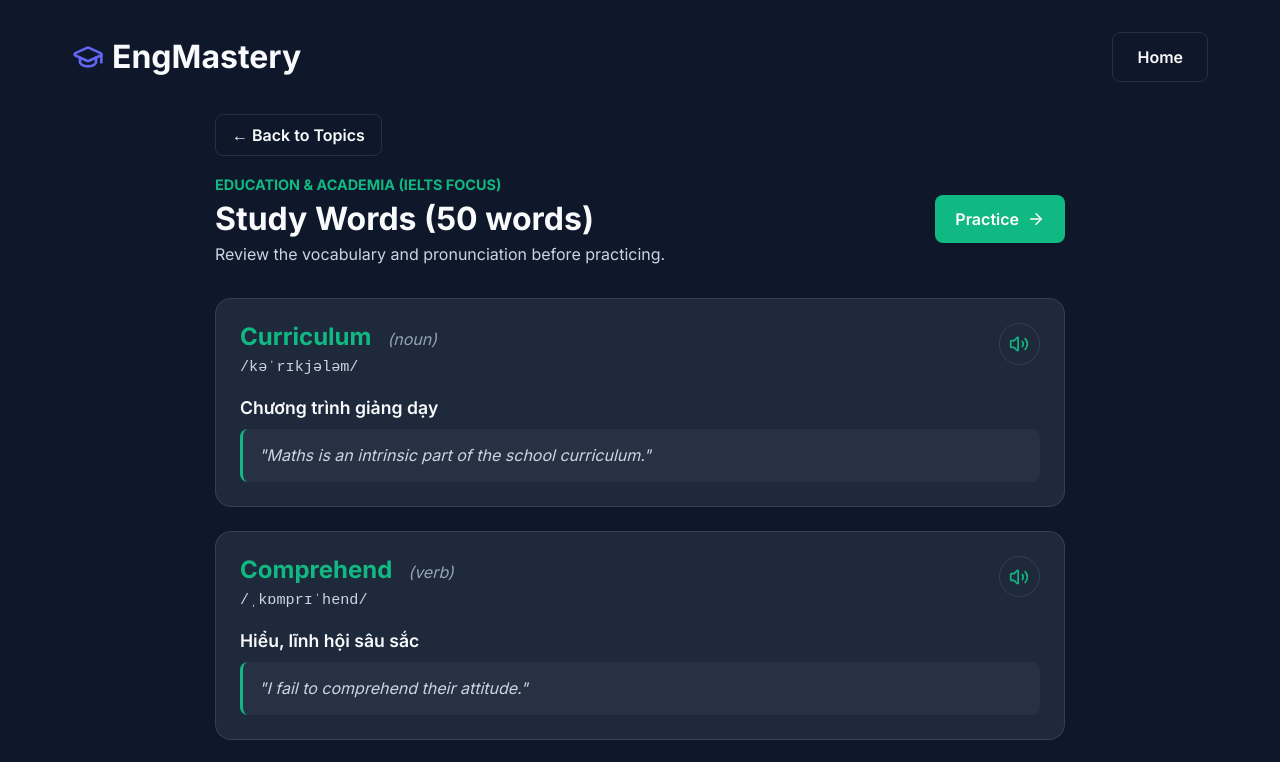
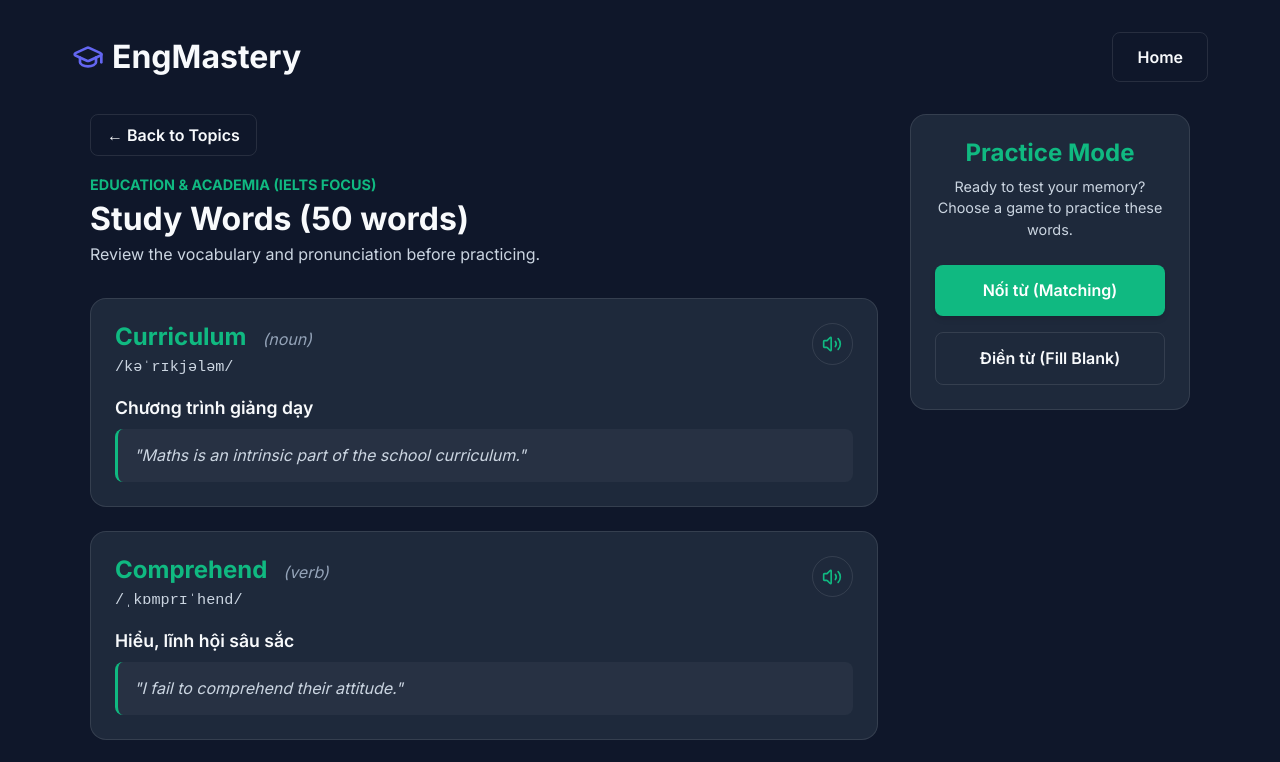
Before and after one commit to tunguyenhd/learn_english, a Next.js app: page /learn_english/ielts/vocabulary/1 in a window 1280 px wide. Shown: the top 762 px of the page. Built offline with nearby package versions, Linux system fonts and the light colour scheme.

Commit message:
UI: Add sticky side navigation for practice games

```diff
--- a/app/[certType]/vocabulary/[topicId]/VocabularyStudyClient.tsx
+++ b/app/[certType]/vocabulary/[topicId]/VocabularyStudyClient.tsx
@@ -16,7 +16,8 @@ export default function VocabularyStudyClient({ certType, topicData }: Props) {
   const brandColor = certType === 'ielts' ? 'var(--brand-ielts)' : 'var(--brand-toeic)';
 
   return (
-    <div className="animate-fade-in" style={{ maxWidth: '850px', margin: '0 auto', paddingBottom: '4rem' }}>
+    <div className="animate-fade-in" style={{ display: 'flex', gap: '2rem', maxWidth: '1100px', margin: '0 auto', paddingBottom: '4rem', alignItems: 'flex-start' }}>
+      <div style={{ flex: 1, maxWidth: '800px', width: '100%' }}>
         <BackButton href={`/${certType}/vocabulary`} label="Back to Topics" />
 
         <div style={{ display: 'flex', justifyContent: 'space-between', alignItems: 'center', marginBottom: '2rem', flexWrap: 'wrap', gap: '1rem' }}>
@@ -26,15 +27,6 @@ export default function VocabularyStudyClient({ certType, topicData }: Props) {
             </span>
             <h2 style={{ margin: '0.25rem 0' }}>Study Words ({topicData.words.length} words)</h2>
             <p style={{ color: 'var(--text-secondary)', margin: 0 }}>Review the vocabulary and pronunciation before practicing.</p>
-        </div>
-        <div style={{ display: 'flex', gap: '0.5rem' }}>
-          <button
-            className="btn btn-primary"
-            style={{ background: brandColor, padding: '0.75rem 1.25rem' }}
-            onClick={() => router.push(`/${certType}/practice/matching`)}
-          >
-            Practice <ArrowRight size={18} />
-          </button>
           </div>
         </div>
 
@@ -66,7 +58,8 @@ export default function VocabularyStudyClient({ certType, topicData }: Props) {
           ))}
         </div>
 
-      <div style={{ marginTop: '3rem', display: 'flex', justifyContent: 'center', gap: '1rem', flexWrap: 'wrap' }}>
+        {/* Mobile fallback buttons (hidden on md and up if we had full tailwind class control, but here we just show it at bottom for smaller screens) */}
+        <div className="md:hidden" style={{ marginTop: '3rem', display: 'flex', justifyContent: 'center', gap: '1rem', flexWrap: 'wrap' }}>
           <button
             className="btn btn-primary"
             style={{ background: brandColor, padding: '1rem 2rem', fontSize: '1.1rem' }}
@@ -83,5 +76,33 @@ export default function VocabularyStudyClient({ certType, topicData }: Props) {
           </button>
         </div>
       </div>
+
+      {/* Sticky Sidebar for Desktop */}
+      <div className="hidden md:flex" style={{ position: 'sticky', top: '6rem', width: '280px', flexDirection: 'column', gap: '1rem', flexShrink: 0 }}>
+        <div className="card glass-panel" style={{ padding: '1.5rem', textAlign: 'center' }}>
+          <h3 style={{ margin: '0 0 0.5rem 0', color: brandColor }}>Practice Mode</h3>
+          <p style={{ color: 'var(--text-secondary)', fontSize: '0.9rem', marginBottom: '1.5rem' }}>
+            Ready to test your memory? Choose a game to practice these words.
+          </p>
+
+          <div style={{ display: 'flex', flexDirection: 'column', gap: '1rem' }}>
+            <button
+              className="btn btn-primary"
+              style={{ background: brandColor, width: '100%', padding: '0.85rem' }}
+              onClick={() => router.push(`/${certType}/practice/matching`)}
+            >
+              Nối từ (Matching)
+            </button>
+            <button
+              className="btn btn-outline"
+              style={{ width: '100%', padding: '0.85rem' }}
+              onClick={() => router.push(`/${certType}/practice/fill-blank`)}
+            >
+              Điền từ (Fill Blank)
+            </button>
+          </div>
+        </div>
+      </div>
+    </div>
   );
 }
```
Lines whose indentation alone changed are shown as unchanged.
